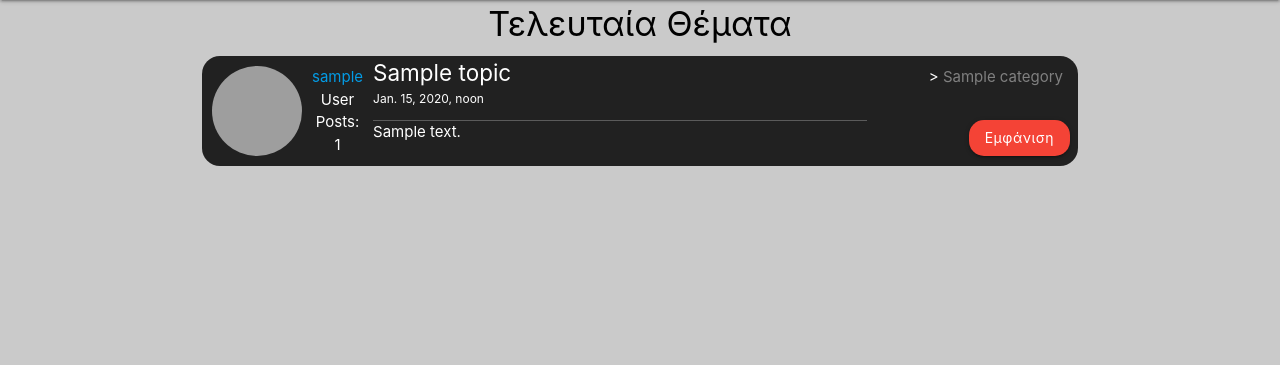
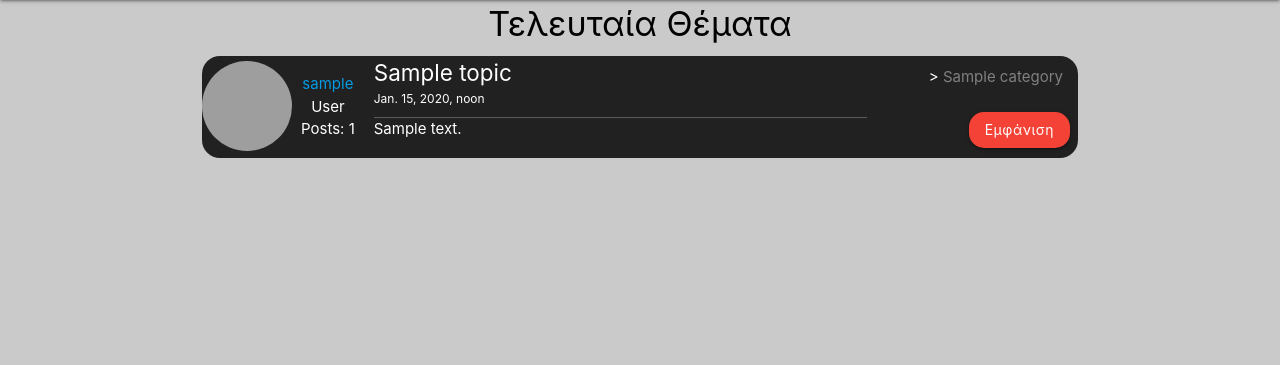
Before and after one commit to one-twenty/foobargr, a Django app: page / in a window 1280 px wide. Shown: the part 109-474 px from the top of the page. Run offline with Django 3.2, Linux system fonts and the light colour scheme; tables that the repository leaves empty hold one stand-in row (values such as "Sample post"); grey boxes are pictures that could not be loaded.

Commit message:
homepage flexbox added

```diff
--- a/forum/static/forum/css/topics.css
+++ b/forum/static/forum/css/topics.css
@@ -12,39 +12,36 @@ h4 {
     position: relative;
 }
 
-.user {
-    flex: 1;
+.card-user {
     display: flex;
     flex-direction: row;
     justify-content: center;
     align-items: center;
     text-align: center;
-    flex-basis: 16%;
+    flex-basis: 20%;
+}
+
+.user-image {
+    flex-basis: 50%;
+}
+
+.user-image img {
+    width: 90px;
+    height: 90px;
+    border-radius: 50%;
+    margin-top: 5px;
+}
+
+.user-info {
+    flex-basis: 50%;
+    margin-right: 10px;
 }
 
 .card-content {
     flex: 6;
     display: flex;
     flex-direction: column;
-    flex-basis: 80%;
-}
-
-.user-image {
-    flex: 1;
-    margin-top: 5px;
-}
-
-.user-image img {
-    width: 90px;
-    height: 90px;
-    border-radius: 50%;
-    margin-left: 10px;
-}
-
-.user-info {
-    flex-direction: row;
-    flex: 1;
-    margin: 10px;
+    flex-basis: 82%;
 }
 
 .topic-category,
@@ -95,11 +92,3 @@ h4 {
     text-transform: none;
     border-radius: 15px;
 }
-
-.admin {
-    color: red;
-}
-
-.moderator {
-    color: blue;
-}
--- a/forum/templates/forum/topics.html
+++ b/forum/templates/forum/topics.html
@@ -16,7 +16,7 @@
 {% for topic in topics %}
 
     <div class="topic-card">
-        <div class="user">
+        <div class="card-user">
             <div class="user-image">
                 <a href="{% url 'forum:profile' topic.user.username %}">
                     <img src="{% static topic.user.userprofile.image.url|slice:'13:' %}">
@@ -24,10 +24,8 @@
             </div>
             <div class="user-info">
                 <a href="{% url 'forum:profile' topic.user.username %}">{{topic.user}}</a>
-                <div>
-                    <div class="{{topic.user.userprofile.role|lower}}">{{topic.user.userprofile.get_role_display}}</div>
-                    <div>Posts: {{topic.user.userprofile.posts_count}}</div>
-                </div>
+                <div class="{{topic.user.userprofile.role|lower}}">{{topic.user.userprofile.get_role_display}}</div>
+                <div>Posts: {{topic.user.userprofile.posts_count}}</div>
             </div>
         </div>
         <div class="card-content">
```
